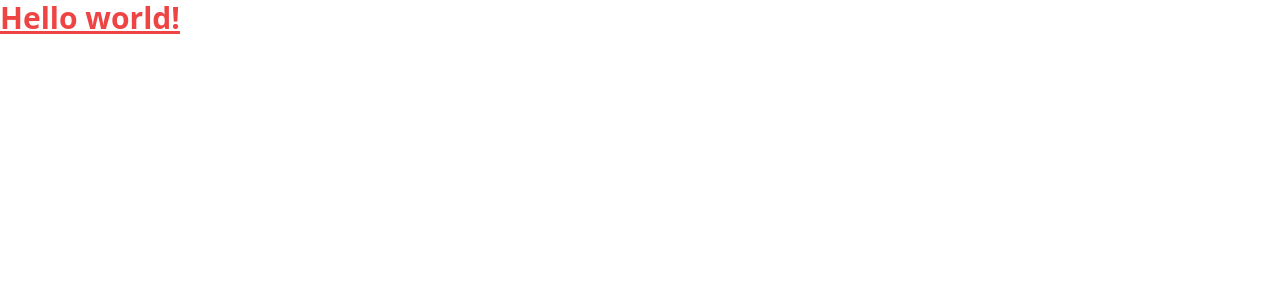
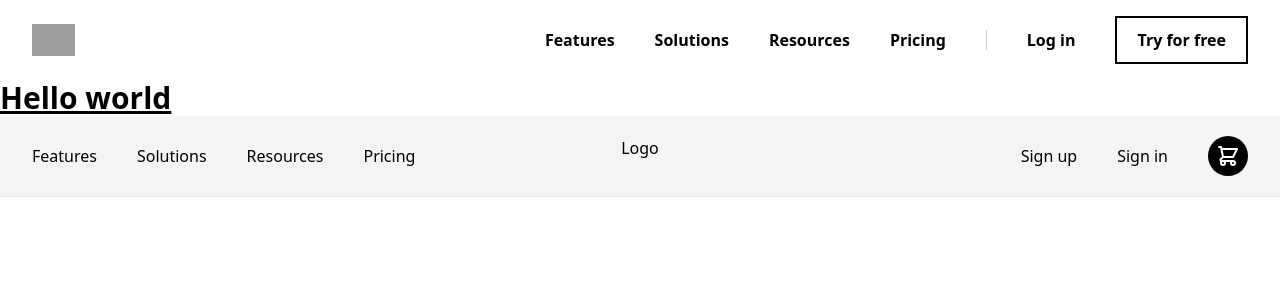
Before and after one commit to barakadanny/Layout-component-React-js, a React (Create React App) app: page / in a window 1280 px wide. Shown: the top 300 px of the page. Built offline with nearby package versions, Linux system fonts and the light colour scheme; grey boxes are pictures that could not be loaded.

Commit message:
update app js

```diff
--- a/src/App.js
+++ b/src/App.js
@@ -1,12 +1,9 @@
-import logo from "./logo.svg";
-import "./App.css";
+import Home from "./pages/Home";
 
 function App() {
   return (
     <div>
-      <h1 className="text-3xl font-bold underline text-red-500">
-        Hello world!
-      </h1>
+      <Home />
     </div>
   );
 }
```
